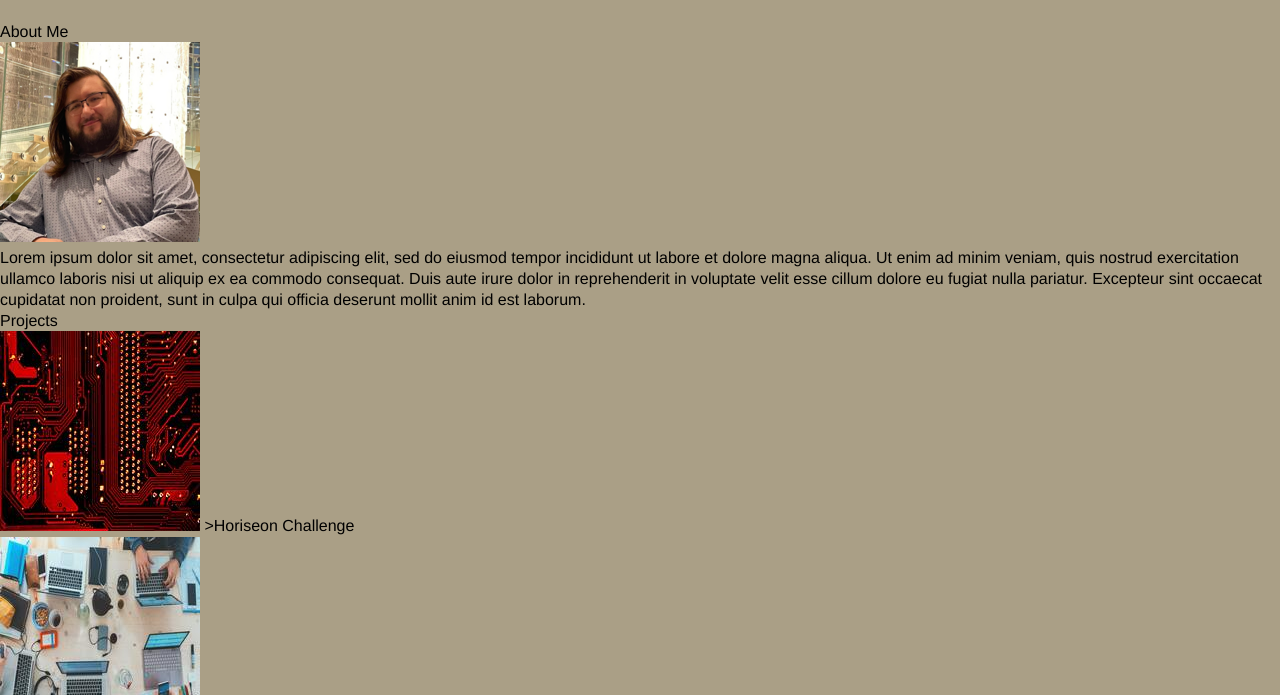
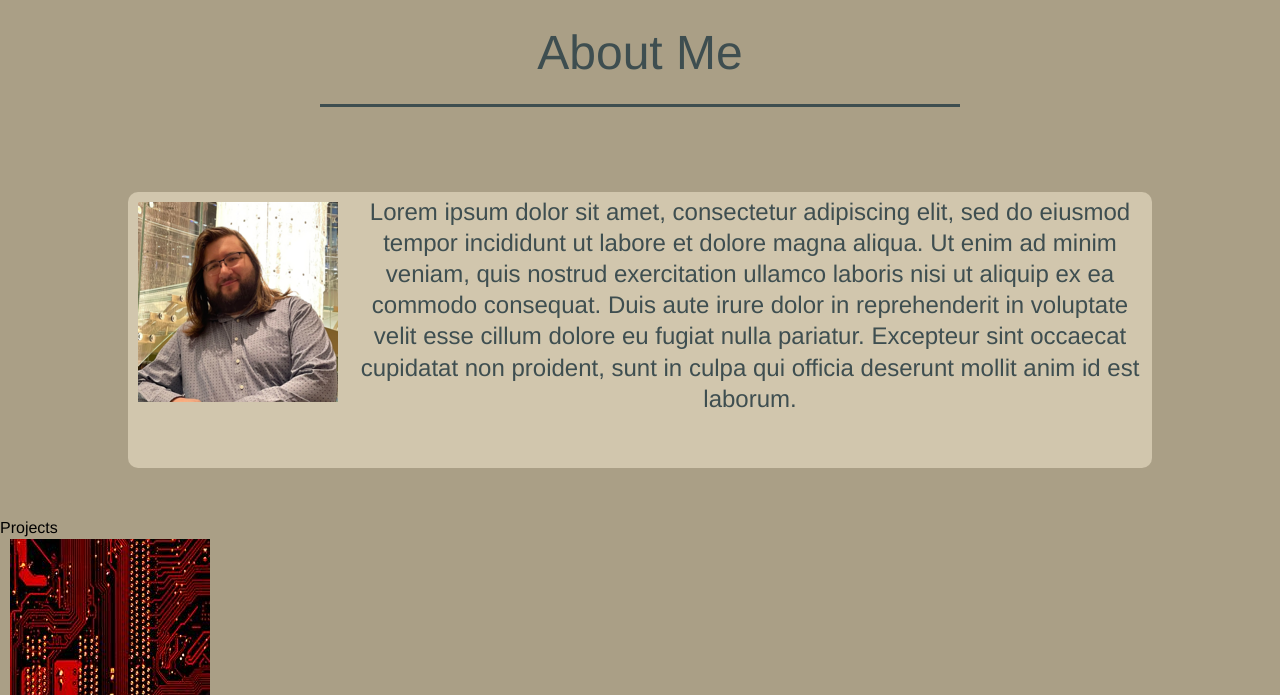
Before and after one commit to Jklaver91/Portfolio-Challenge2, a plain HTML site: page index.html in a window 1280 px wide. Shown: the part 505-1200 px from the top of the page. Drawn offline with Linux system fonts and the light colour scheme.

Commit message:
style css section 1

```diff
--- a/assets/css/style.css
+++ b/assets/css/style.css
@@ -91,3 +91,106 @@ body {
     background-color: #aa9f86;
     font-family: 'Franklin Gothic Medium', 'Arial Narrow', Arial, sans-serif;
 }
+
+ul li a {
+    color: var(--dark);
+    font-weight: bold;
+    text-decoration: none;
+    font-size: 24px;
+    padding: 10px;
+    text-shadow: 0 0 10px rgba(0, 0, 0, 0.5);
+}
+ul li a:hover {
+    background: var(--dark);
+    color: var(--light);
+    border-radius: 15px;
+    text-shadow: none;
+    padding: 10px;
+}
+
+.flex-row {
+    display: flex;
+  }
+
+.title {
+    font-size: 48px;
+    }
+
+.section-title {
+    font-size: 48px;
+    border-bottom: 3px solid;
+    color: var(--dark);
+    padding-bottom: 20px;
+    text-align: center;
+    margin: 0 auto 35px auto;
+    width: 50%;
+    }
+
+.sections {
+    width: 100%;
+    margin: 0 auto;
+    display: flex;
+    flex-wrap: wrap;
+    justify-content: space-around;
+    }
+
+.section {
+    margin: 50px auto;
+  padding-bottom: 50px;
+  width: 80%;
+  display: flex;
+  flex-wrap: wrap;
+  align-items: center;
+  justify-content: space-between;
+  background-color: var(--light);
+  border-radius: 10px;
+    }
+
+.description {
+    color: var(--dark);
+    font-size: 24px;
+    flex: 1 30%;
+    text-align: center;
+
+    }
+
+.description img {
+
+  flex-wrap: wrap;
+  align-items: center;
+  justify-content: center;
+  background-color: var(--light);
+  flex: 1 30%;
+}
+
+.image {
+    padding: 10px;
+}
+
+.sections ul {
+    display: flex;
+    flex-flow: row wrap;
+    list-style: none;
+    margin: 32px 0;
+}
+
+.section li {
+    margin: 0 10px;
+    flex-basis: calc(50% - 20px);  /* width minus margins */
+    font-size: 24px;
+}
+
+.description li {
+    margin: 0 10px;
+    flex-basis: calc(50% - 20px);  /* width minus margins */
+    font-size: 24px;
+    padding: 10px;
+}
+
+footer {
+    padding: 40px 35px;
+    display: flex;
+    justify-content:end;
+    flex-wrap: wrap;
+    width: 100%;
+}
--- a/index.html
+++ b/index.html
@@ -27,16 +27,16 @@
     <main>
         <section>
             <article>
-                <div>
-                    <h3 id="About">About Me</h3>
+                <div class="flex-row">
+                    <h3 class=section-title  id="About">About Me</h3>
                 </div>
 
-                <div>
-                    <article>
-                        <div>
+                <div class="sections">
+                    <article class="section">
+                        <div class="image">
                         <img src="./assets/images/Justin200.png" alt="A photo of me Justin Klaver">
                         </div>
-                            <div>
+                            <div class="description">
                                 <h4>
                                     Lorem ipsum dolor sit amet, consectetur adipiscing elit, sed do eiusmod tempor incididunt ut labore et dolore magna aliqua. Ut enim ad minim veniam, quis nostrud exercitation ullamco laboris nisi ut aliquip ex ea commodo consequat. Duis aute irure dolor in reprehenderit in voluptate velit esse cillum dolore eu fugiat nulla pariatur. Excepteur sint occaecat cupidatat non proident, sunt in culpa qui officia deserunt mollit anim id est laborum.
                                 </h4>
```
